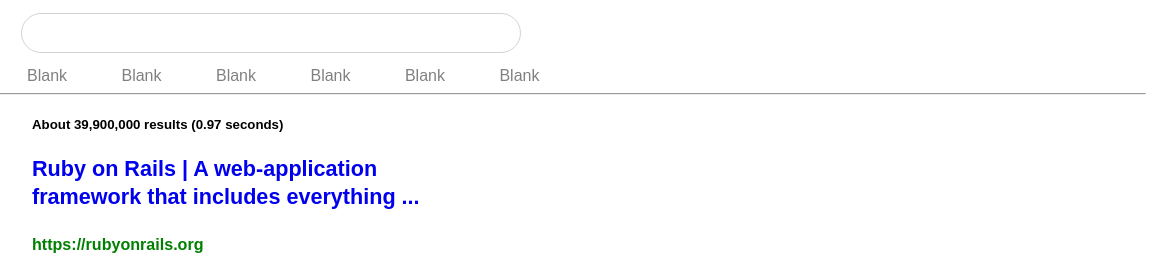
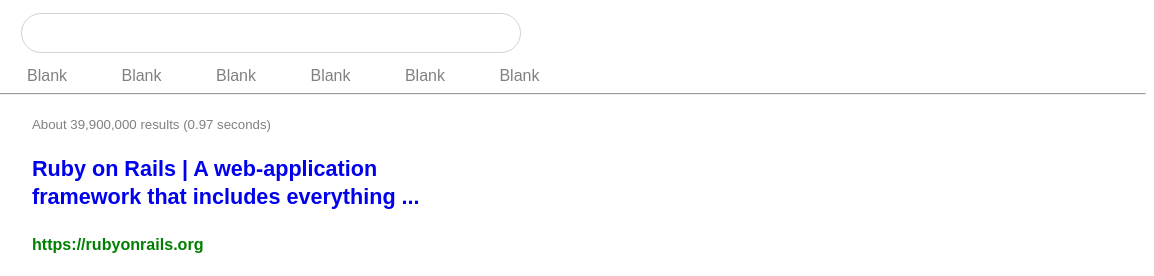
Before and after one commit to gmocore/google-results, a plain HTML site: page index.html in a window 1280 px wide. Shown: the top 276 px of the page, 126-1280 px from the left. Drawn offline with Linux system fonts and the light colour scheme.

Commit message:
initial commit

```diff
--- a/index.html
+++ b/index.html
@@ -26,7 +26,7 @@
     <hr>
     <div class="results-container">
         <div class="results-time">
-            <h5>
+            <h5 id="number">
                 About 39,900,000 results (0.97 seconds)
             </h5>
         </div>
--- a/style.css
+++ b/style.css
@@ -37,6 +37,10 @@
     color: black;
 
 
+}
+#number {
+    font-weight: 200;
+    color: gray;
 }
 
 .search-table table {
```
